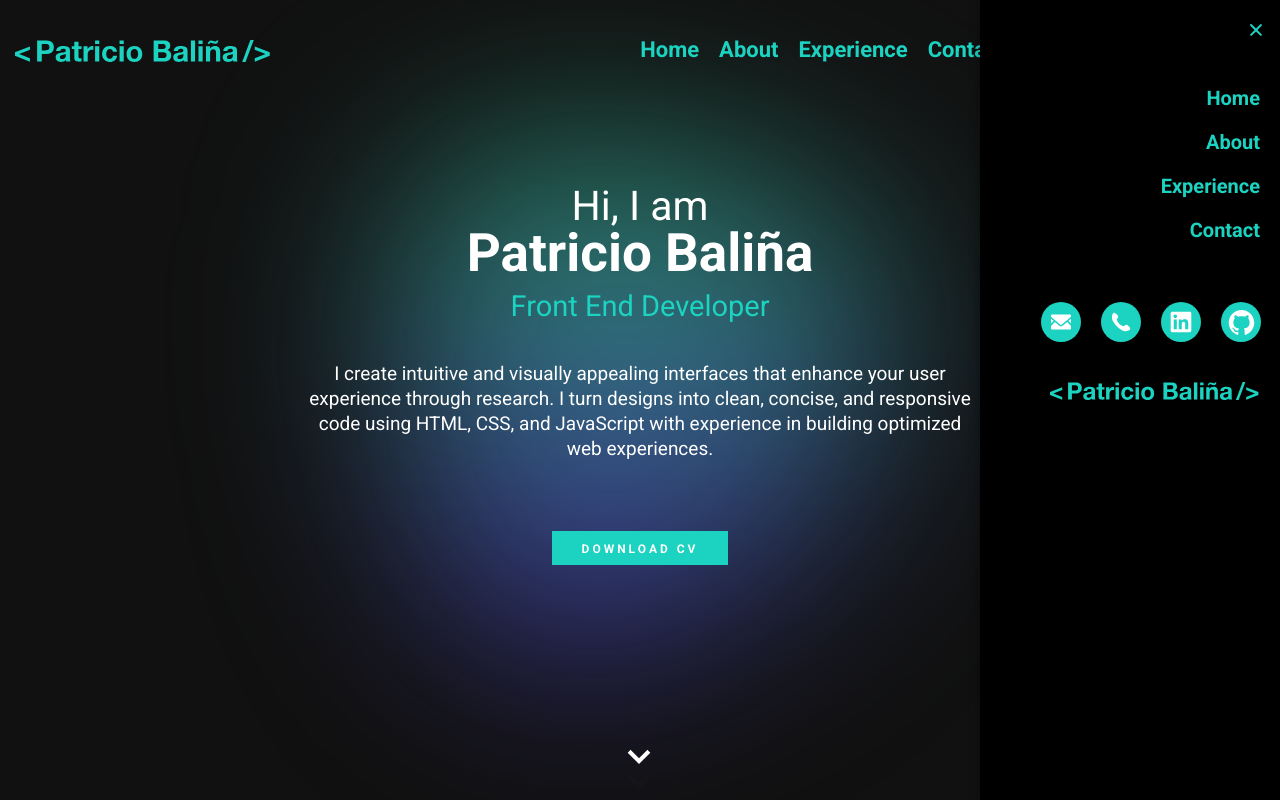
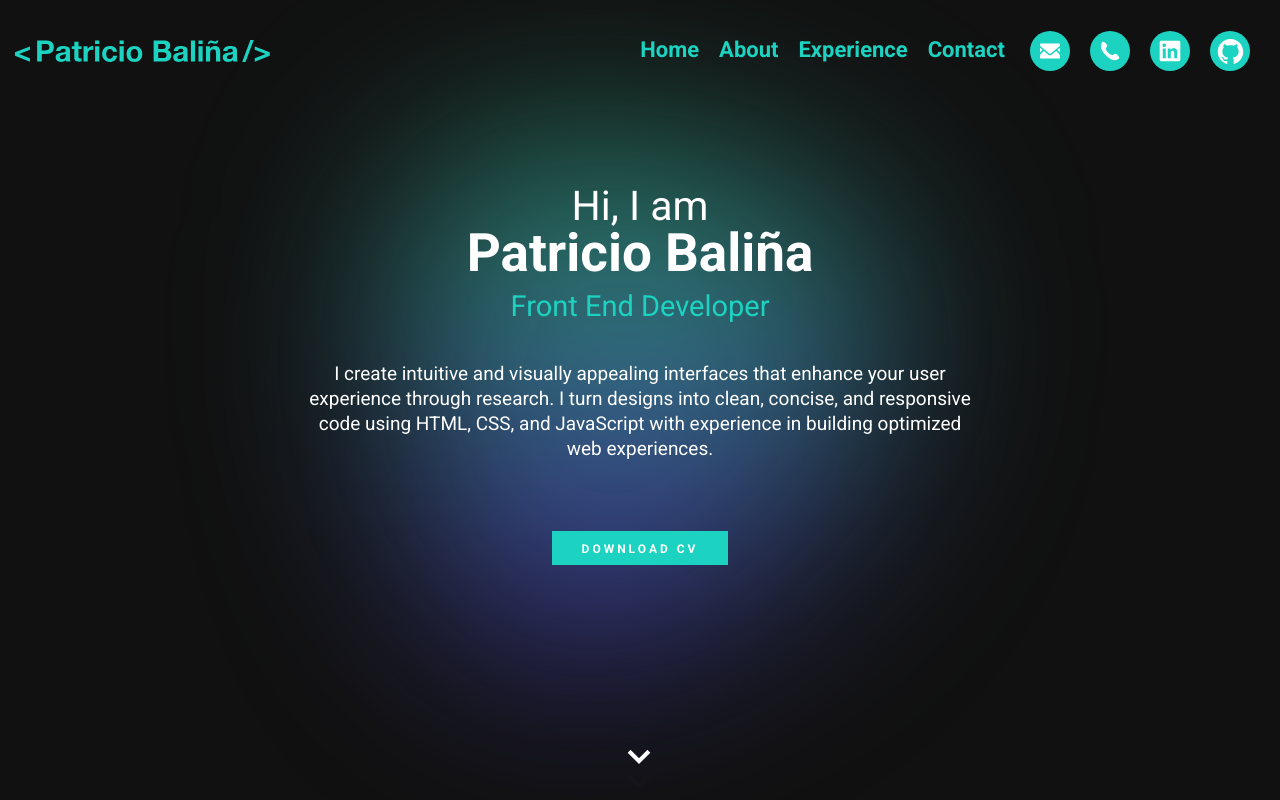
Before and after one commit to paddybalinia/clone-patriciobalina, a Next.js app in the folder app/: page / in a window 1280 px wide. Shown: the top 800 px of the page. Built offline with nearby package versions, Linux system fonts and the light colour scheme.

Commit message:
feat: agregamos funcionalidad nav

```diff
--- a/app/src/app/components/Header/Header.tsx
+++ b/app/src/app/components/Header/Header.tsx
@@ -7,7 +7,12 @@ import Mail from "../Icons/Mail";
 import Menu from "../Icons/Menu";
 import Phone from "../Icons/Phone";
 
-export default function Header() {
+interface ToggleButtonProps {
+  setIsNavVisible: React.Dispatch<React.SetStateAction<boolean>>;
+}
+export default function Header(props: ToggleButtonProps) {
+  const { setIsNavVisible } = props;
+
   return (
     <header className={styles.header}>
       <div className={styles.header__logo}>
@@ -19,6 +24,7 @@ export default function Header() {
         aria-label="open nav"
         className={styles.header__toggle}
         data-togglenav
+        onClick={() => setIsNavVisible((statePrev) => !statePrev)}
       >
         <Menu />
       </button>
--- a/app/src/app/components/Nav/Nav.tsx
+++ b/app/src/app/components/Nav/Nav.tsx
@@ -5,15 +5,23 @@ import Linkedin from "../Icons/Linkedin";
 import Mail from "../Icons/Mail";
 import Phone from "../Icons/Phone";
 
-export default function Nav() {
+interface NavProps {
+  isVisible: boolean;
+  setIsNavVisible: React.Dispatch<React.SetStateAction<boolean>>;
+}
+
+export default function Nav(props: NavProps) {
+  const { isVisible, setIsNavVisible } = props;
+  //   console.log(isVisible);
   return (
     <>
-      <nav className={`${styles.nav} ${styles.active}`}>
+      <nav className={`${styles.nav}  ${isVisible && styles.active}`}>
         <button
           type="button"
           aria-label="close nav"
           className={styles.nav__toggle}
           data-togglenav
+          onClick={() => setIsNavVisible((prev) => !prev)}
         >
           <Cross />
         </button>
@@ -25,7 +33,7 @@ export default function Nav() {
               className={styles.nav__a}
               title="Home"
               rel="noopener noreferrer"
-              data-anchor="home"
+              onClick={() => setIsNavVisible((prev) => !prev)}
             >
               Home
             </a>
@@ -36,7 +44,7 @@ export default function Nav() {
               className={styles.nav__a}
               title="About"
               rel="noopener noreferrer"
-              data-anchor="about"
+              onClick={() => setIsNavVisible((prev) => !prev)}
             >
               About
             </a>
@@ -47,7 +55,7 @@ export default function Nav() {
               className={styles.nav__a}
               title="Experience"
               rel="noopener noreferrer"
-              data-anchor="work"
+              onClick={() => setIsNavVisible((prev) => !prev)}
             >
               Experience
             </a>
@@ -58,7 +66,7 @@ export default function Nav() {
               className={styles.nav__a}
               title="Contact"
               rel="noopener noreferrer"
-              data-anchor="contact"
+              onClick={() => setIsNavVisible((prev) => !prev)}
             >
               Contact
             </a>
@@ -189,7 +197,10 @@ export default function Nav() {
           />
         </svg>
       </nav>
-      <div className={styles.nav__overlay} data-togglenav></div>
+      <div
+        className={`${styles.nav__overlay} ${isVisible && styles.active}`}
+        onClick={() => setIsNavVisible((prev) => !prev)}
+      ></div>
     </>
   );
 }
--- a/app/src/app/page.tsx
+++ b/app/src/app/page.tsx
@@ -1,3 +1,5 @@
+"use client";
+import { useState } from "react";
 import Header from "./components/Header/Header";
 import Nav from "./components/Nav/Nav";
 import SectionAbout from "./components/SectionAbout/SectionAbout";
@@ -7,10 +9,12 @@ import SectionHome from "./components/SectionHome/SectionHome";
 import styles from "./styles/page.module.scss";
 
 export default function Home() {
+  const [isNavVisible, setIsNavVisible] = useState<boolean>(false);
+
   return (
     <main className={styles.main}>
-      <Header />
-      <Nav />
+      <Header setIsNavVisible={setIsNavVisible} />
+      <Nav isVisible={isNavVisible} setIsNavVisible={setIsNavVisible} />
       <SectionHome />
       <SectionAbout />
       <SectionExperience />
```
